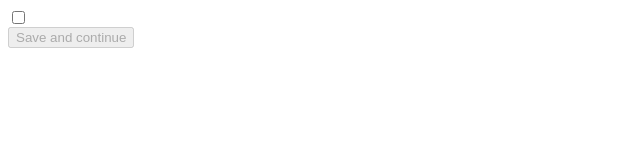
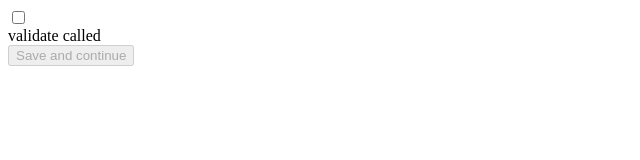
Before and after one commit to santatamas/santatamas.github.io, a plain HTML site: page poc.html in a window 1280 px wide. Shown: the whole page, without its empty margins (0-640 px from the left). Drawn offline with nearby package versions, Linux system fonts and the light colour scheme.

Commit message:
added logging

```diff
--- a/poc.html
+++ b/poc.html
@@ -14,6 +14,10 @@
             </label>
             </div>
 
+            <div id="poormans-console">
+
+            </div>
+
             <button id="submitButton" type="submit" class="btn btn-primary" data-qa="save and continue button" disabled="">Save and continue</button>
         </form>
 
@@ -21,11 +25,6 @@
 
             $(document).ready(function () {
 
-                $('#ClaimDetailsForm input').on('keyup blur', ValidateForm);
-
-                // Trigger form validation on date change, when first selecting
-                // the validation isn't updated.
-                $("#ReceiptDate").on('change', function () { $("input#ReceiptDate").valid() });
 
                 $('#TermsAccepted').on('change', ValidateForm);
 
@@ -34,6 +33,7 @@
             });
 
             function ValidateForm() {
+                log("validate called");
                 if ($('#TermsAccepted:checked').length > 0) {
                     $('#submitButton').prop('disabled', false);
                 } else {
@@ -41,6 +41,13 @@
                 }
             }
 
+            function log(message)
+            {
+                $('#poormans-console').append(message);
+                $('#poormans-console').append("</br>");
+
+            }
+
 
         </script>
 
```
